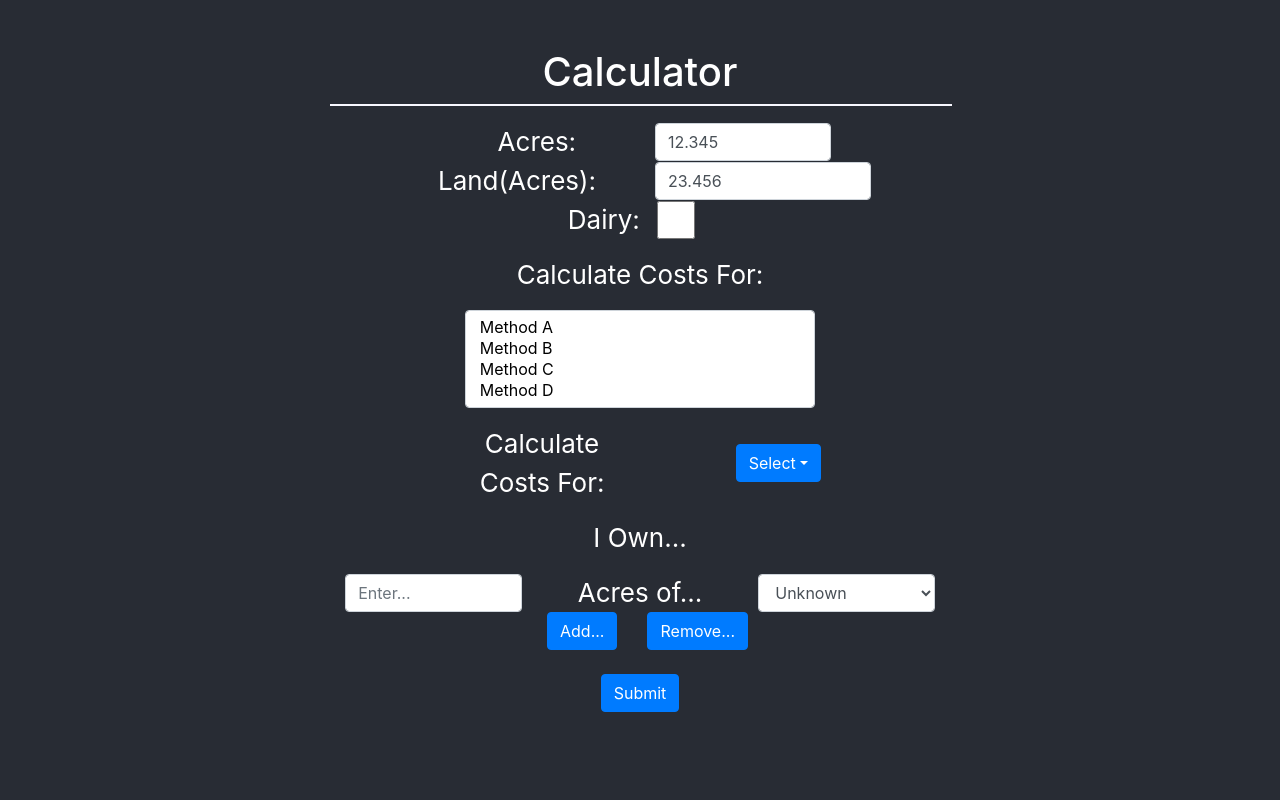
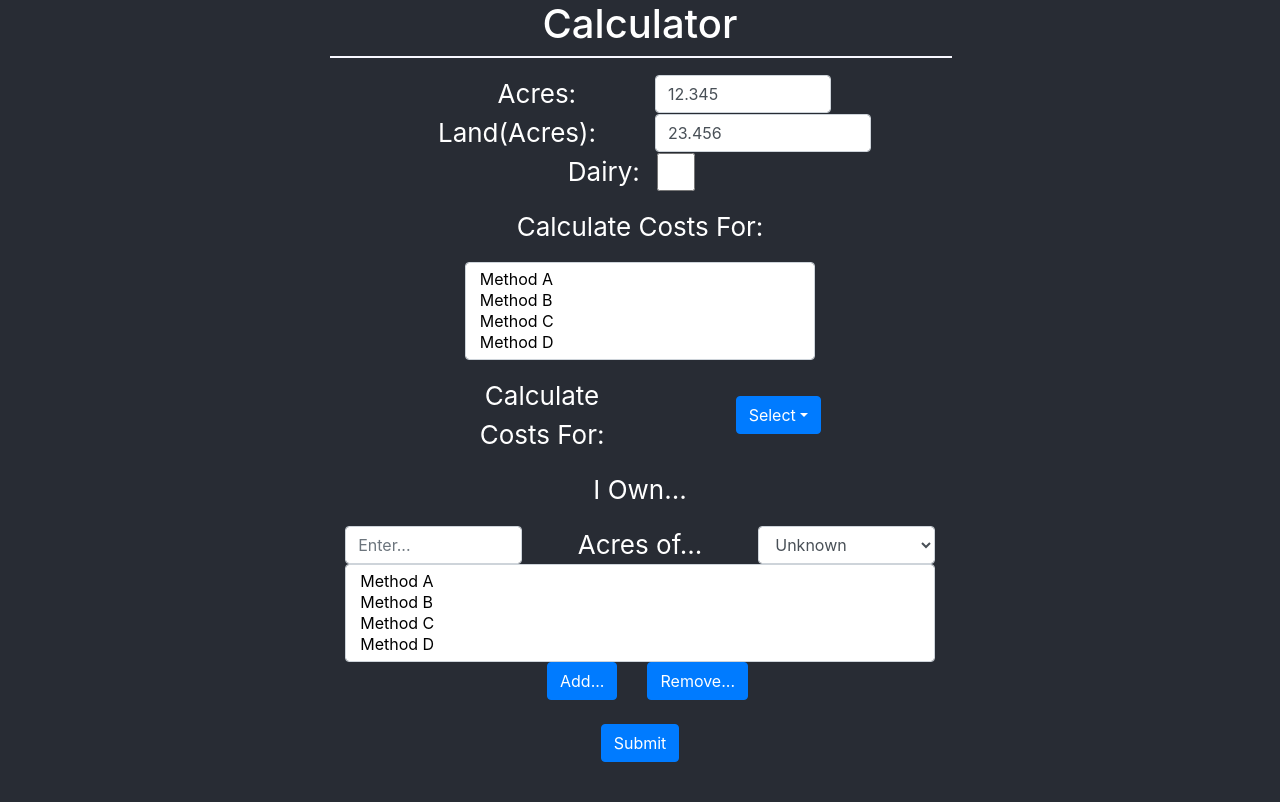
Before and after one commit to Niles-Lab/Farmers_Calculator, a React (Create React App) app: page / in a window 1280 px wide. Built offline with nearby package versions, Linux system fonts and the light colour scheme.

Commit message:
Update Form.js(x)
- Playing with controls
- Added global counter for crop dialogues

```diff
--- a/src/Form.js
+++ b/src/Form.js
@@ -1,6 +1,10 @@
 import React from "react"
 import { Form, Dropdown, ButtonGroup, Col, Row, Container, Button } from 'react-bootstrap';
 import CropInput from './CropInput.jsx'
+
+
+let crops = 1;
+let MAX_CROPS = 10;
 
 class CalcForm extends React.Component {
 
@@ -13,6 +17,8 @@ opts = { // Calculate Options for "Category": ["Methods..."]
 	};
 
 
+
+
 state = {
 	acres: 12.345,
 	land: 23.456,
@@ -20,15 +26,22 @@ state = {
 	name: "Nedrick",
 	method: [],
 	selected: [],
-	crops: {}
-
+	crops: {},
+	cropArr: []
 };
 
 addCrop() {
-
+	if(crops < MAX_CROPS) { // Max of 10 crops
+		crops++;
+	}
+	console.log(crops);
+	return React.createElement(CropInput);
 }
 removeCrop() {
-
+	if(crops > 1) {
+		crops--;
+	}
+	console.log(crops);
 }
 
 constructor(props) {
@@ -69,11 +82,12 @@ handleInputChange(event) {
 }
 handleSubmit(event) {
 	event.preventDefault();
-	console.log(this.state)
+	console.log(this.state);
 }
 
 render() {
 	return (
+
 		<Container>
 		<Form onSubmit={this.handleSubmit}>
 		<Form.Group>
@@ -196,16 +210,26 @@ render() {
 
 				<Container>
 					<CropInput onChange={this.handleInputChange} name="crops" />
+					<Form.Control as="select" multiple
+						name="method"
+						type="select"
+						onChange={this.handleInputChange}>
+						{this.options.map(option => ( // Map state options to multi-select
+							<option key={option} value={option}>
+								{option}
+							</option>
+						))}
+					</Form.Control>
 				</Container>
 
 					<Row className="rightAlgn">
 						<Col>
-						    <Button>
+						    <Button onClick={this.addCrop}>
 						      	Add...
 						    </Button>
 					    </Col>
 					    <Col>
-						    <Button>
+						    <Button onClick={this.removeCrop}>
 						    	Remove...
 						    </Button>
 					    </Col>
```
